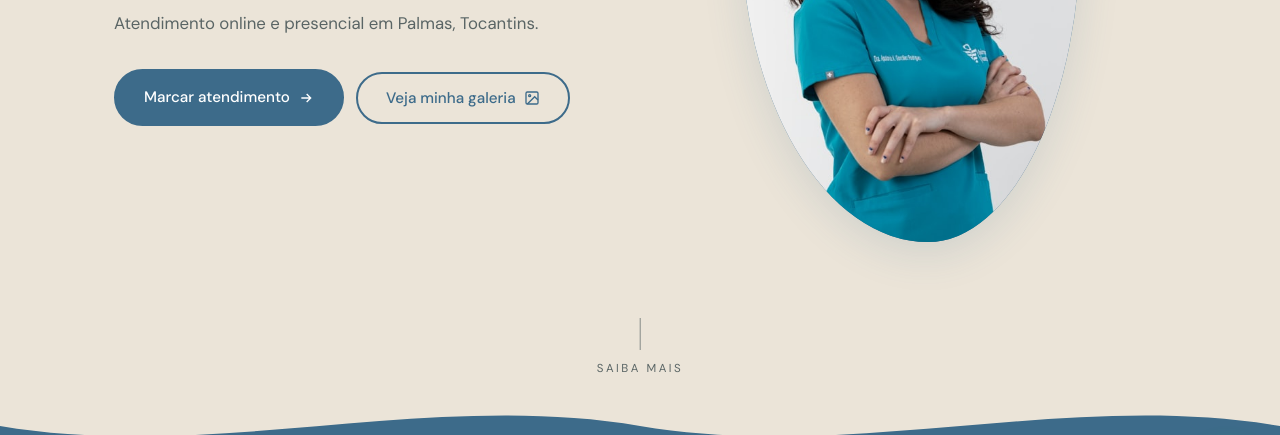
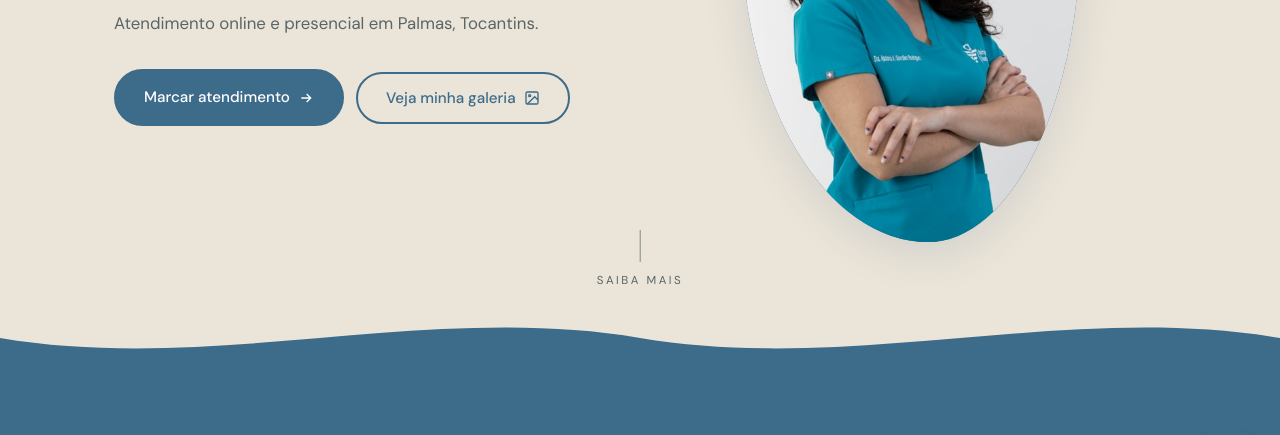
Before and after one commit to marcosvrca/psi-vitoriasousa, a plain HTML site: page index.html in a window 1280 px wide. Shown: the part 275-710 px from the top of the page. Drawn offline with Linux system fonts and the light colour scheme.

Commit message:
Move blue hero transition higher on desktop only.
Co-authored-by: Cursor <cursoragent@cursor.com>

```diff
--- a/styles.css
+++ b/styles.css
@@ -201,7 +201,7 @@ button.btn {
   gap: 2rem;
   align-items: center;
   min-height: auto;
-  padding-bottom: 9rem;
+  padding-bottom: 3.5rem;
 }
 
 .hero__text {
```
